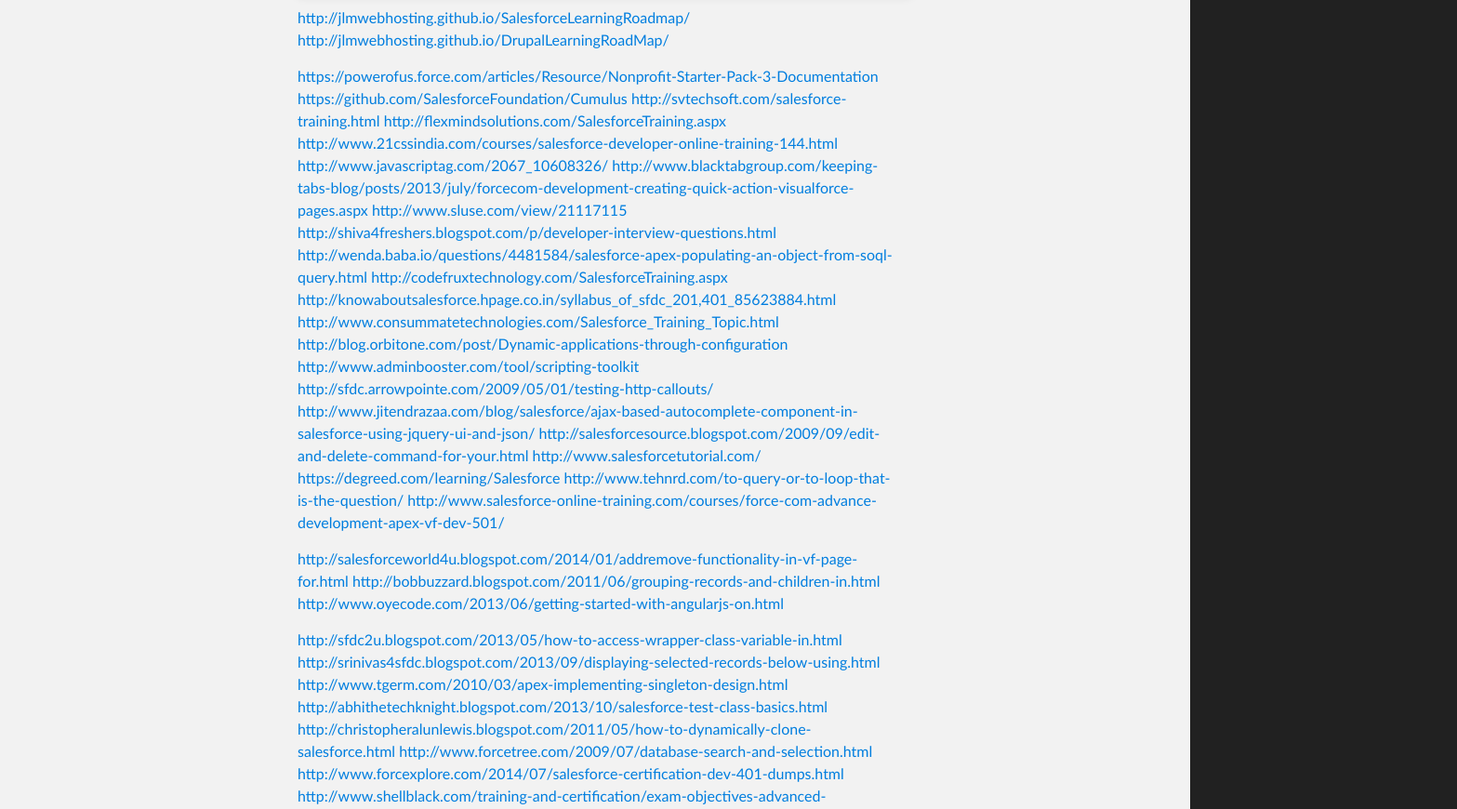
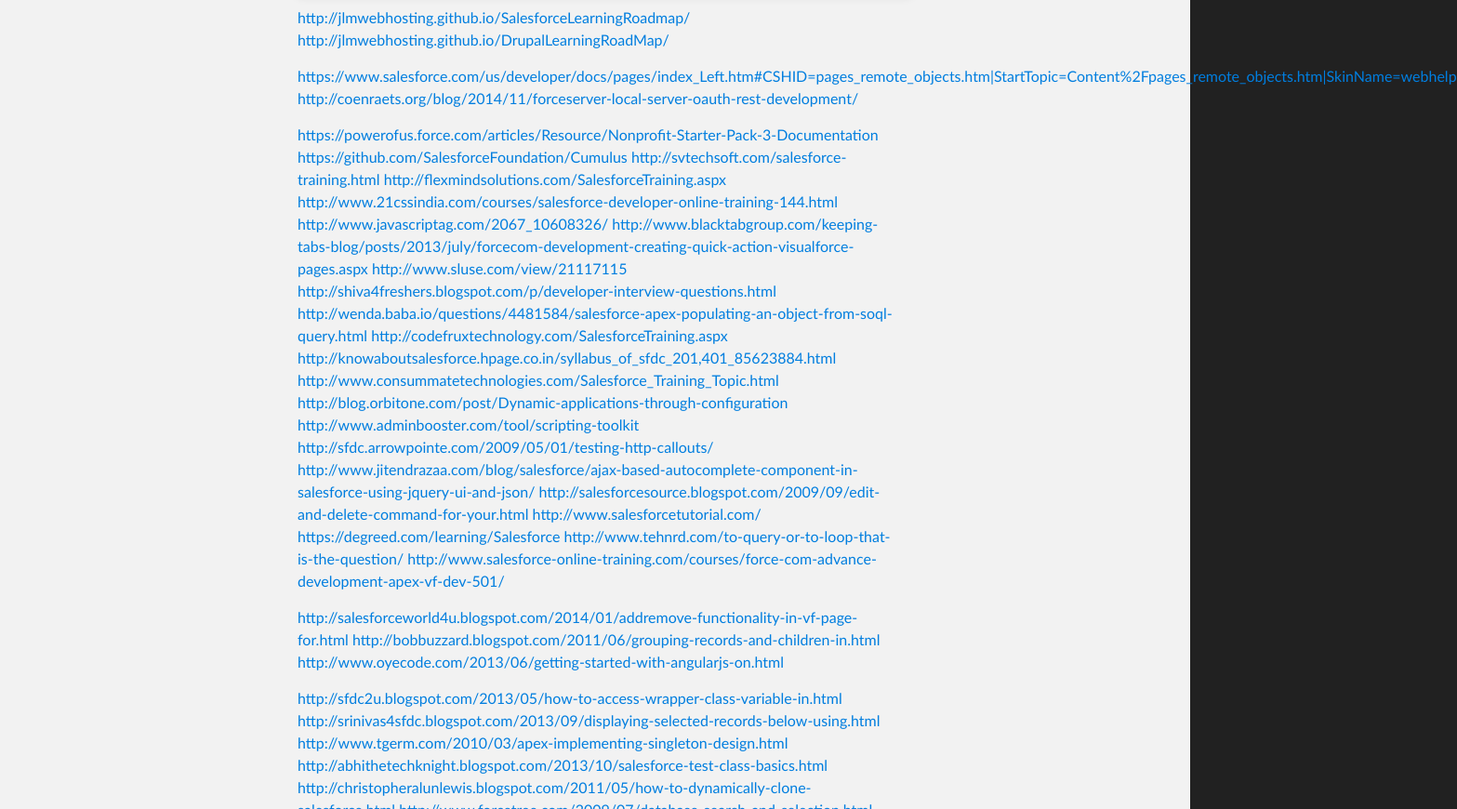
Before and after one commit to jlmwebhosting/SalesforceLearningRoadmap, a plain HTML site: page index.html in a window 1280 px wide. Shown: the part 7411-8281 px from the top of the page at 93% size, 1567 px wide, since content can reach past the window. Drawn offline with Linux system fonts and the light colour scheme.

```diff
--- a/index.html
+++ b/index.html
@@ -388,6 +388,9 @@ How to pass the value from one Visualforce Page to another
 <p><a href="http://jlmwebhosting.github.io/SalesforceLearningRoadmap/">http://jlmwebhosting.github.io/SalesforceLearningRoadmap/</a>
 <a href="http://jlmwebhosting.github.io/DrupalLearningRoadMap/">http://jlmwebhosting.github.io/DrupalLearningRoadMap/</a></p>
 
+<p><a href="https://www.salesforce.com/us/developer/docs/pages/index_Left.htm#CSHID=pages_remote_objects.htm%7CStartTopic=Content%2Fpages_remote_objects.htm%7CSkinName=webhelp">https://www.salesforce.com/us/developer/docs/pages/index_Left.htm#CSHID=pages_remote_objects.htm|StartTopic=Content%2Fpages_remote_objects.htm|SkinName=webhelp</a>
+<a href="http://coenraets.org/blog/2014/11/forceserver-local-server-oauth-rest-development/">http://coenraets.org/blog/2014/11/forceserver-local-server-oauth-rest-development/</a></p>
+
 <p><a href="https://powerofus.force.com/articles/Resource/Nonprofit-Starter-Pack-3-Documentation">https://powerofus.force.com/articles/Resource/Nonprofit-Starter-Pack-3-Documentation</a>
 <a href="https://github.com/SalesforceFoundation/Cumulus">https://github.com/SalesforceFoundation/Cumulus</a>
 <a href="http://svtechsoft.com/salesforce-training.html">http://svtechsoft.com/salesforce-training.html</a>
```
Also changed, not shown: params.json (+1 -1 lines).
